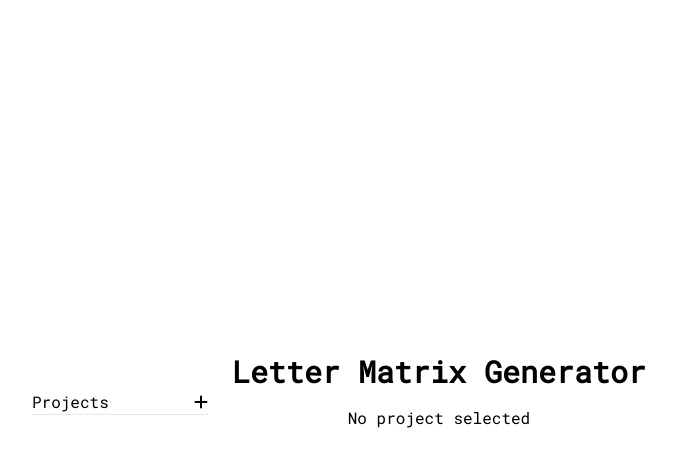
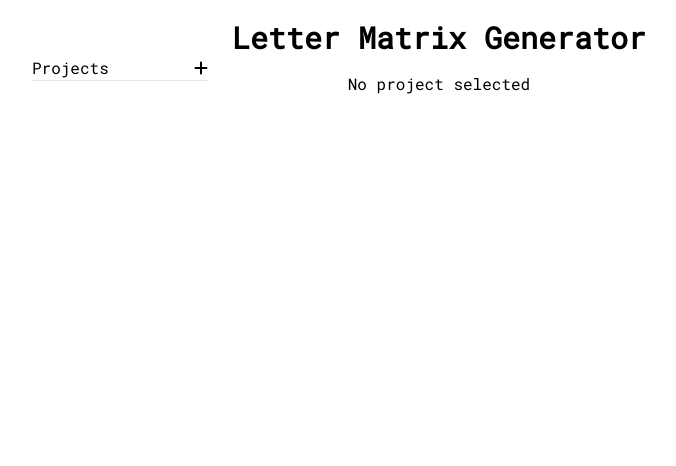
Before and after one commit to DenseOriginal/letter-matrix, a React (Vite) app: page / in a window 1280 px wide. Shown: the top 466 px of the page, without its empty margins (201-877 px from the left). Built offline with nearby package versions, Linux system fonts and the light colour scheme.

Commit message:
Place container at top

```diff
--- a/src/App.tsx
+++ b/src/App.tsx
@@ -15,7 +15,7 @@ function App() {
 	const currentProject = state.projects.find(project => project.id == state.currentProject);
 
 	return (
-		<div className='relative flex justify-center flex-col py-5'>
+		<div className='relative flex items-center flex-col py-5'>
 			<h1 className='text-3xl font-bold'>Letter Matrix Generator</h1>
 
 			<div className='relative w-full'>
--- a/src/index.css
+++ b/src/index.css
@@ -15,8 +15,8 @@ body {
 }
 
 #root {
-	display: grid;
-	place-items: center;
+	display: flex;
+	justify-content: center;
 	width: 100%;
 	height: 100%;
 }
```
